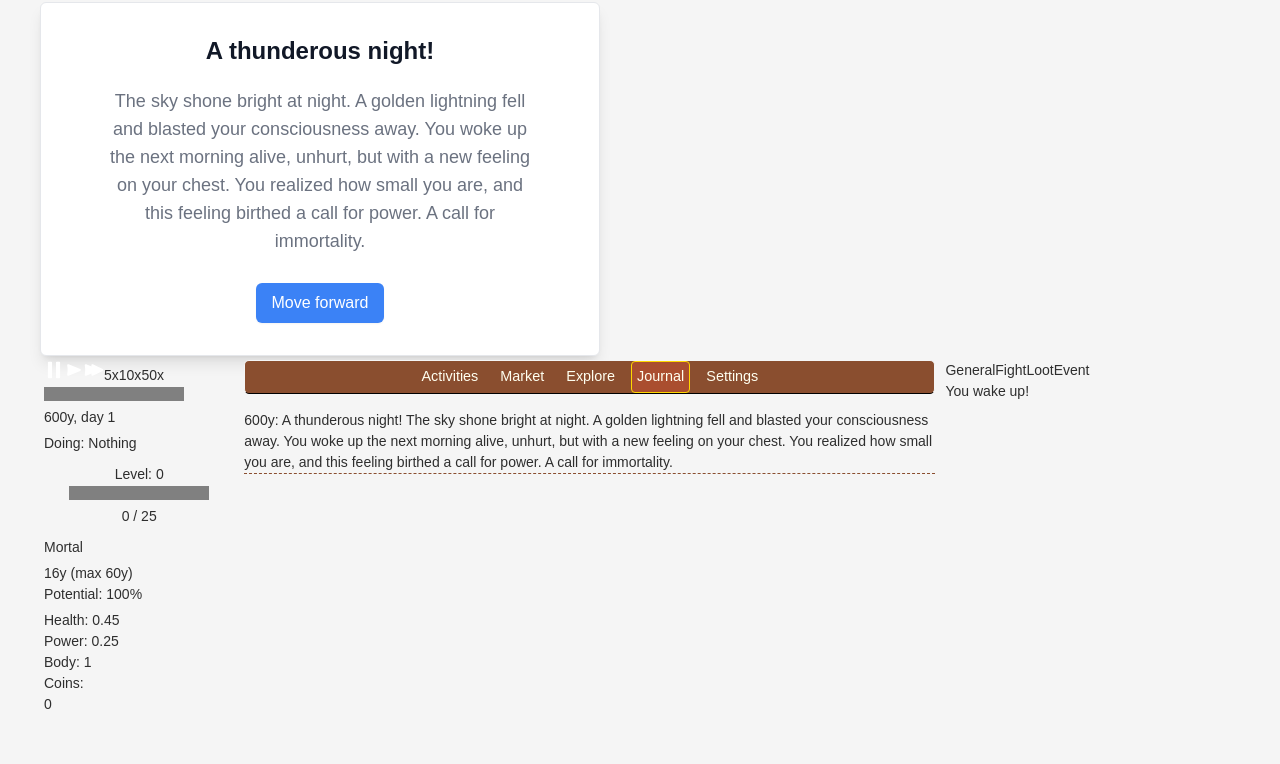
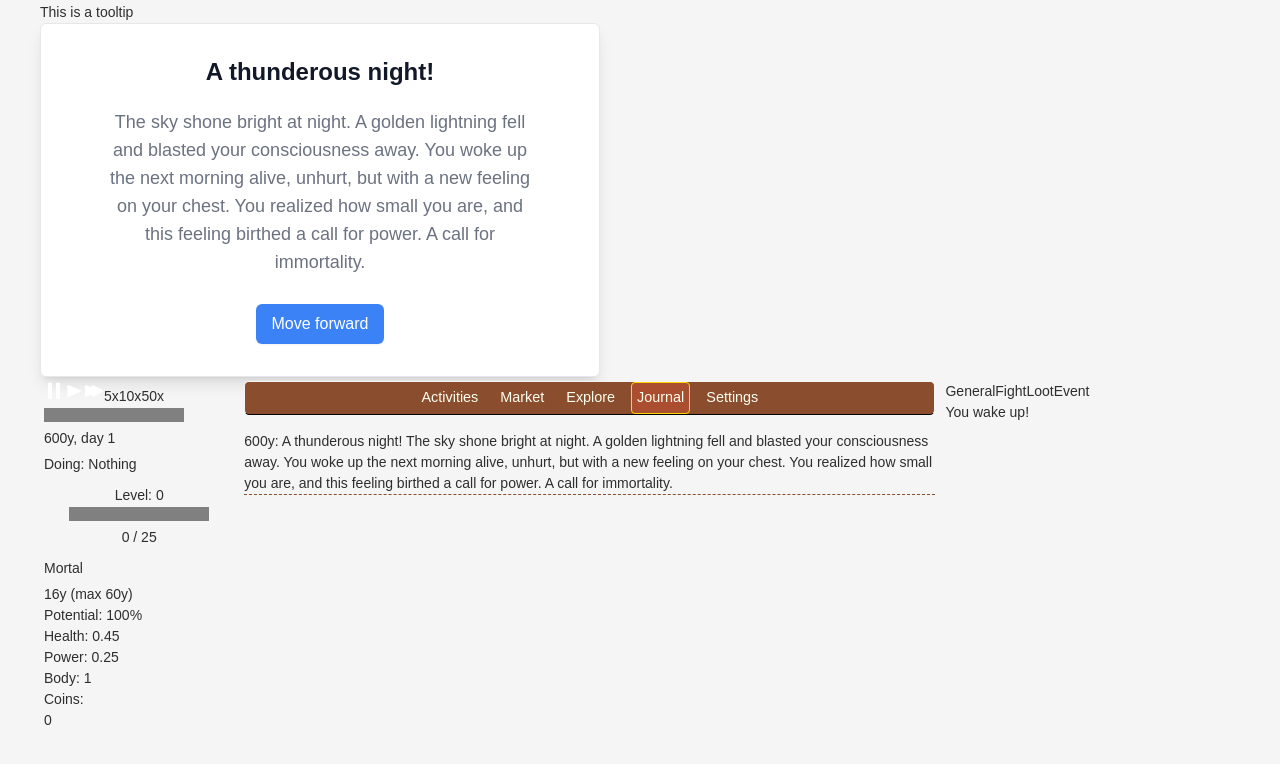
Before and after one commit to starkrieg/react-pj1, a Next.js app: page / in a window 1280 px wide. Shown: the top 764 px of the page. Built offline with nearby package versions, Linux system fonts and the light colour scheme.

Commit message:
feat: add tooltip descriptions to some left panel attributes

```diff
--- a/next.config.mjs
+++ b/next.config.mjs
@@ -1,6 +1,6 @@
 /** @type {import('next').NextConfig} */
 const nextConfig = {
-    basePath: "/react-pj1", // <== base path for assets for github pages
+    //basePath: "/react-pj1", // <== base path for assets for github pages
     output: "export", // <=== enables static exports
     /**
    * Disable server-based image optimization. Next.js does not support
--- a/src/app/components/GameState.tsx
+++ b/src/app/components/GameState.tsx
@@ -12,6 +12,7 @@ import LeftPanelCharacter from "./panels/LeftPanelCharacter";
 import MessagesPanel from "./panels/MessagesPanel";
 import { CharacterController } from "../data/character/CharacterController";
 import { ItemIdEnum } from "../data/items/ItemIdEnum";
+import { Tooltip } from "./Tooltip";
 
 export function GameState(gameController: GameController) {
 
@@ -29,15 +30,18 @@ export function GameState(gameController: GameController) {
 
     return (
         <div className="container">
-            {ModalPanel(gameController)}
+            { Tooltip() }
+            { ModalPanel(gameController) }
             <div id="row-0" className="row">
 
                 <div className="col-2 panel-left">
 
                     {CalendarPanel(gameController)}
 
-                    <div style={{ margin: '5px 0px' }}>
-                        <label>Doing: {doing}</label>
+                    <div style={{ margin: '5px 0px' }} >
+                        <label>
+                            Doing: {doing}
+                        </label>
                     </div>
 
                     {LeftPanelCharacter()}
--- /dev/null
+++ b/src/app/components/Tooltip.tsx
@@ -0,0 +1,30 @@
+
+const tooltipId = 'tooltip-div';
+
+export function Tooltip() {
+    return (
+        <div id={ tooltipId } className="tooltip tooltip-hidden">
+            This is a tooltip
+        </div>
+    );
+}
+
+export const showTooltip = (event: React.MouseEvent<HTMLElement>, text: string) => {
+    const tooltipElm = document.getElementById(tooltipId);
+    if (tooltipElm) {
+        tooltipElm.animate({
+            left: `${event.clientX}px`,
+            top: `${event.clientY}px`
+
+        }, {duration: 0, fill: "forwards"})
+        tooltipElm.textContent = text;
+        tooltipElm.classList.remove('tooltip-hidden');
+    }
+}
+
+export function hideTooltip() {
+    const tooltipElm = document.getElementById(tooltipId);
+    if (tooltipElm) {
+        tooltipElm.classList.add('tooltip-hidden');
+    }
+}
--- a/src/app/components/panels/LeftPanelCharacter.tsx
+++ b/src/app/components/panels/LeftPanelCharacter.tsx
@@ -8,6 +8,7 @@ import { AttributeTypeEnum } from "@/app/data/character/AttributeTypeEnum";
 import { EnergyRealmVO } from "@/app/data/realms/energy/EnergyRealmVO";
 import { BodyRealmVO } from "@/app/data/realms/body/BodyRealmVO";
 import { CoinPouchLabel } from "../Coins";
+import { hideTooltip, showTooltip } from "../Tooltip";
 
 
 
@@ -21,14 +22,27 @@ export default function LeftPanelCharacter() {
             ? `(${Utilities.roundTo2Decimal(character.getQiCapPercent() * 100)}%)`
             : '';
 
+        const tooltipText = `How much energy you have accumulated`
+
         return (
-          <label>Qi: {Utilities.toScientificFormat(character.getQi())} {qiCapPercent}</label>
+            <div>
+                <label
+                    onMouseOver={ (event) => showTooltip(event, tooltipText) }
+                    onMouseLeave={ () => hideTooltip() }
+                >Qi: {Utilities.toScientificFormat(character.getQi())} {qiCapPercent}</label>
+            </div>
         );
     }
 
     function Body() {
+        const tooltipText = `How physically strong and tough you are`
         return (
-            <label>Body: {character.getBody()} {bodyCapPercent}</label>
+            <div>
+                <label
+                    onMouseOver={ (event) => showTooltip(event, tooltipText) }
+                    onMouseLeave={ () => hideTooltip() }
+                >Body: {character.getBody()} {bodyCapPercent}</label>
+            </div>
         );
     }
 
@@ -39,14 +53,26 @@ export default function LeftPanelCharacter() {
     }
 
     function Power() {
+        const tooltipText = `Greatly affected by Qi, then Body`
         return (
-            <label>Power: { Utilities.toScientificFormat(CharacterController.getFightingPower()) }</label>
+            <div>
+                <label
+                    onMouseOver={ (event) => showTooltip(event, tooltipText) }
+                    onMouseLeave={ () => hideTooltip() }
+                >Power: { Utilities.toScientificFormat(CharacterController.getFightingPower()) }</label>
+            </div>
         );
     }
 
     function Health() {
+        const tooltipText = `Greatly affected by Body, then Qi`
         return (
-            <label>Health: { Utilities.toScientificFormat(CharacterController.getHealth()) }</label>
+            <div>
+            <label
+                onMouseOver={ (event) => showTooltip(event, tooltipText) }
+                onMouseLeave={ () => hideTooltip() }
+            >Health: { Utilities.toScientificFormat(CharacterController.getHealth()) }</label>
+            </div>
         );
     }
 
@@ -64,9 +90,15 @@ export default function LeftPanelCharacter() {
     }
 
     function InternalInjury() {
+        const tooltipText = `Damage to internal organs reduces Health and Power`
         const injuryValue = Utilities.roundTo2Decimal( character.getAttributeValue(AttributeTypeEnum.INTERNAL_DAMAGE) );
         return (
-            <label>Internal Injury: { injuryValue }%</label>
+            <div>
+                <label
+                    onMouseOver={ (event) => showTooltip(event, tooltipText) }
+                    onMouseLeave={ () => hideTooltip() }
+                >Internal Injury: { injuryValue }%</label>
+            </div>
         );
     }
 
@@ -95,6 +127,32 @@ export default function LeftPanelCharacter() {
         );
     }
 
+    function Potential() {
+        const characterPotential = Utilities.roundTo2Decimal(character.getAgeGainModifier()*100);
+        const tooltipText =
+        `Growth potential. After a certain age, you won't gain much from basic training.
+        Decline starts at age: X
+        `;
+        return (
+            <div>
+                <label style={{ marginBottom: '5px' }}
+                    onMouseOver={ (event) => showTooltip(event, tooltipText) }
+                    onMouseLeave={ () => hideTooltip() }
+                >Potential: {characterPotential}%</label>
+            </div>
+        );
+    }
+
+    function Coins() {
+        const coins = Utilities.roundTo2Decimal(character.getAttributeValue(AttributeTypeEnum.COIN));
+
+        return (
+            <div className={ 'coin-label' }>
+                <label>Coins: </label>{ CoinPouchLabel(coins) }
+            </div>
+        );
+    }
+
     const energyRealmVO = new EnergyRealmVO(character.energyRealm.id);
     const bodyRealmVO = new BodyRealmVO(character.bodyRealm.id);
     const isBodyCultivationUnlocked = CharacterController.isHaveItem(ItemIdEnum.BOOK_BODY_CULTIVATION);
@@ -112,26 +170,18 @@ export default function LeftPanelCharacter() {
 
     const characterLifeSpan = character.getAttributeValue(AttributeTypeEnum.LIFESPAN);
 
-    const characterPotential = Utilities.roundTo2Decimal(character.getAgeGainModifier()*100);
-
-    const coins = Utilities.roundTo2Decimal(character.getAttributeValue(AttributeTypeEnum.COIN));
-
-    const coinLabel = <div className={ 'coin-label' }>
-            <label>Coins: </label>{ CoinPouchLabel(coins) }
-        </div>
-
     return (
         <div style={{ fontSize: 14, display: 'grid' }}>
             { LevelStatus() }
             { CharacterRealm() }
             <label style={{ marginTop: '5px' }}>{character.year}y (max {characterLifeSpan}y)</label>
-            <label style={{ marginBottom: '5px' }}>Potential: {characterPotential}%</label>
+            { Potential() }
             { Health() }
             { Power() }
             { Body() }
             { isShowQiLabel && Qi() }
             { isShowInternalInjury && InternalInjury() }
-            { coinLabel }
+            { Coins() }
             { isShowDeath && DeathCount() }
         </div>
     );
--- /dev/null
+++ b/src/app/css/tooltip.css
@@ -0,0 +1,15 @@
+.tooltip {
+    position: absolute;
+    background-color: beige;
+    z-index: 1;
+    height: auto;
+    max-width: 200px;
+    padding: 2px;
+    border-radius: 3px;
+    outline: 1px solid black;
+    font-size: 12px;
+}
+
+.tooltip-hidden {
+    display: none;
+}
--- a/src/app/globals.css
+++ b/src/app/globals.css
@@ -10,6 +10,7 @@
 @import url(./css/coins.css);
 @import url(./css/cultivation.css);
 @import url(./css/calendar.css);
+@import url(./css/tooltip.css);
 
 :root {
   /* for background elements or dividers, to give
```
Also changed, not shown: src/app/css/coins.css (+4 -4 lines).
